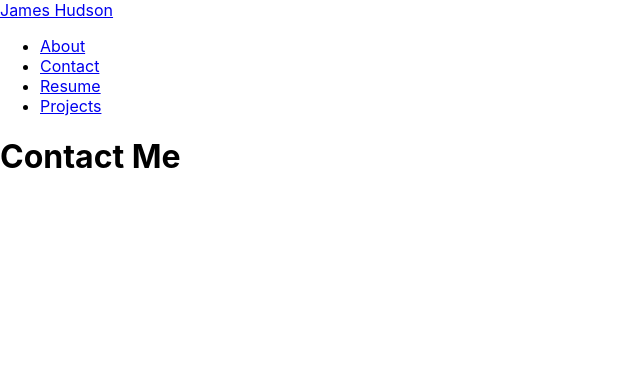
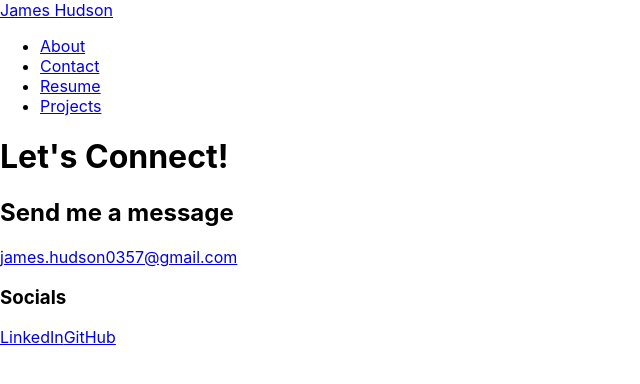
Before and after one commit to jhudson357/portfolio, a React (Create React App) app: page /contact in a window 1280 px wide. Shown: the top 384 px of the page, without its empty margins (0-640 px from the left). Built offline with nearby package versions, Linux system fonts and the light colour scheme.

Commit message:
add copy and links to contact page

```diff
--- a/src/pages/Contact.jsx
+++ b/src/pages/Contact.jsx
@@ -1,6 +1,13 @@
 const Contact = () => {
   return (
-    <h1>Contact Me</h1>
+    <>
+      <h1>Let's Connect!</h1>
+      <h2>Send me a message</h2>
+      <a href="mailto: james.hudson0357@gmail.com">james.hudson0357@gmail.com</a>
+      <h3>Socials</h3>
+      <a href="https://www.linkedin.com/in/jameshudson357/" target="_blank" rel="noopener noreferrer">LinkedIn</a>
+      <a href="https://github.com/jhudson357" target="_blank" rel="noopener noreferrer">GitHub</a>
+    </>
   )
 }
 
```
